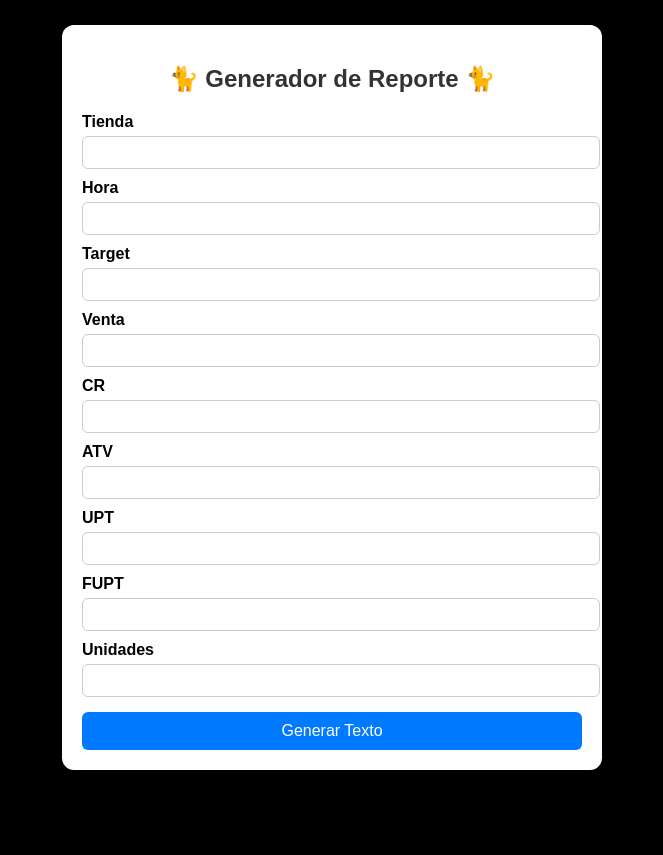
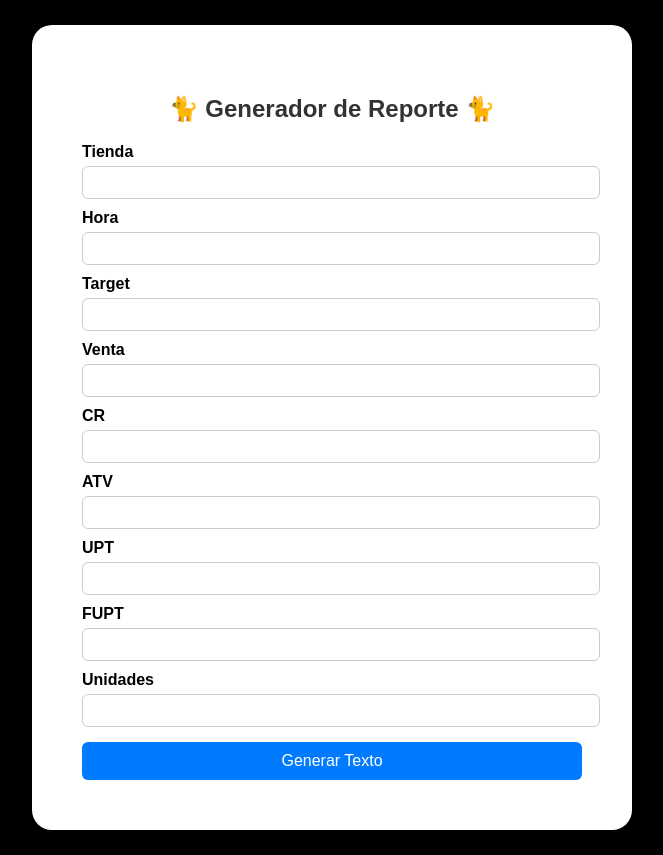
Before and after one commit to abduladad/hxh, a plain HTML site: page index.html in a window 1280 px wide. Shown: the whole page, without its empty margins (308-971 px from the left). Before the commit the page ends 800 px from the top, so only its background shows below. Drawn offline with Linux system fonts and the light colour scheme.

Commit message:
Update index.html

```diff
--- a/index.html
+++ b/index.html
@@ -16,8 +16,8 @@
       max-width: 500px;
       margin: auto;
       background: white;
-      padding: 20px;
-      border-radius: 12px;
+      padding: 50px;
+      border-radius: 20px;
       box-shadow: 0 4px 10px rgba(0,0,0,0.1);
     }
     h2 {
```
